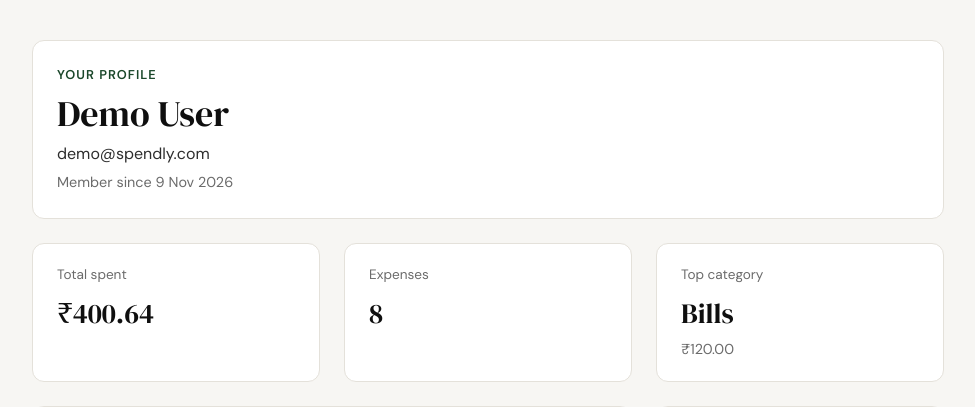
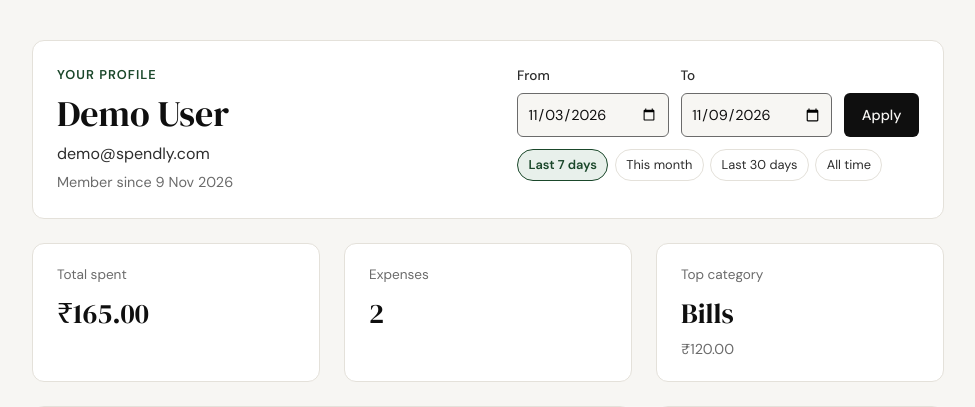
Before and after one commit to Aniket76/spendly, a Flask app: page /profile in a window 1280 px wide. Shown: the part 61-468 px from the top of the page, without its empty margins (152-1127 px from the left). Run offline with Flask 3, Linux system fonts and the light colour scheme; the visitor is signed in with stand-in values (Sample User, id 1); data comes from the database, SQL or seed files in the repository.

Commit message:
Add date filter to profile page
Filter the profile's stats, category breakdown and expenses by an
inclusive date range via ?date_from= / ?date_to=, with quick ranges
(Last 7 days default, This month, Last 30 days, All time via ?range=all).
The filter lives in the profile header card. The expenses table now lists
every row in the range. Includes spec 05 and tests.

Co-Authored-By: Claude Sonnet 5.5 <noreply@anthropic.com>

```diff
--- a/app.py
+++ b/app.py
@@ -1,6 +1,6 @@
 import os
 import sqlite3
-from datetime import date
+from datetime import date, timedelta
 
 from flask import Flask, redirect, render_template, request, session, url_for
 from werkzeug.security import check_password_hash
@@ -142,6 +142,49 @@ def privacy_policy():
     return render_template("privacy_policy.html")
 
 
+DEFAULT_PRESET = "last_7"
+INVALID_RANGE_ERROR = "Enter valid dates, with the start on or before the end."
+
+
+def _parse_date(text):
+    """Return text as a date if it is strictly YYYY-MM-DD, else raise ValueError."""
+    parsed = date.fromisoformat(text)
+    if parsed.isoformat() != text:
+        raise ValueError(text)
+    return parsed
+
+
+def _parse_date_range(raw_from, raw_to):
+    """Validate the filter inputs; return (date_from, date_to, error).
+
+    Blank values mean "not set". Any invalid input or a reversed range returns
+    (None, None, error) so the caller falls back to all-time data.
+    """
+    raw_from, raw_to = (raw_from or "").strip(), (raw_to or "").strip()
+    try:
+        start = _parse_date(raw_from) if raw_from else None
+        end = _parse_date(raw_to) if raw_to else None
+    except ValueError:
+        return None, None, INVALID_RANGE_ERROR
+    if start and end and start > end:
+        return None, None, INVALID_RANGE_ERROR
+    return (
+        start.isoformat() if start else None,
+        end.isoformat() if end else None,
+        None,
+    )
+
+
+def _preset_ranges(today=None):
+    """Return the quick-filter ranges as (date_from, date_to) ISO pairs."""
+    today = today or date.today()
+    return {
+        "last_7": ((today - timedelta(days=6)).isoformat(), today.isoformat()),
+        "this_month": (today.replace(day=1).isoformat(), today.isoformat()),
+        "last_30": ((today - timedelta(days=29)).isoformat(), today.isoformat()),
+    }
+
+
 @app.route("/profile")
 def profile():
     user_id = session.get("user_id")
@@ -153,12 +196,37 @@ def profile():
         session.clear()
         return redirect(url_for("login"))
 
+    presets = _preset_ranges()
+    if any(key in request.args for key in ("date_from", "date_to", "range")):
+        date_from, date_to, filter_error = _parse_date_range(
+            request.args.get("date_from"), request.args.get("date_to")
+        )
+    else:
+        # No filter in the URL: open on the default quick range.
+        (date_from, date_to), filter_error = presets[DEFAULT_PRESET], None
+    filter_active = date_from is not None or date_to is not None
+    summary = get_expense_summary(user_id, date_from=date_from, date_to=date_to)
+    # An unfiltered count tells "no expenses at all" apart from "none in range".
+    has_expenses = (
+        get_expense_summary(user_id)["count"] > 0 if filter_active else summary["count"] > 0
+    )
+
     return render_template(
         "profile.html",
         user=user,
-        summary=get_expense_summary(user_id),
-        category_totals=get_category_totals(user_id),
-        expenses=get_recent_expenses(user_id),
+        summary=summary,
+        category_totals=get_category_totals(
+            user_id, date_from=date_from, date_to=date_to
+        ),
+        expenses=get_recent_expenses(
+            user_id, limit=None, date_from=date_from, date_to=date_to
+        ),
+        date_from=date_from,
+        date_to=date_to,
+        filter_active=filter_active,
+        filter_error=filter_error,
+        has_expenses=has_expenses,
+        presets=presets,
     )
 
 
--- a/static/css/profile.css
+++ b/static/css/profile.css
@@ -14,7 +14,14 @@
     border-radius: var(--radius-md);
     padding: 1.5rem;
     margin-bottom: 1.5rem;
+    display: flex;
+    flex-wrap: wrap;
+    align-items: flex-start;
+    justify-content: space-between;
+    gap: 1.5rem 2rem;
 }
+
+.profile-user { min-width: 0; flex: 1 1 14rem; }
 
 .profile-eyebrow {
     font-size: 0.8rem;
@@ -44,6 +51,98 @@
     margin-top: 0.25rem;
     font-size: 0.9rem;
     color: var(--ink-muted);
+}
+
+/* ---- Date filter -------------------------------------------------- */
+
+.profile-filter {
+    display: flex;
+    flex-direction: column;
+    gap: 0.75rem;
+    min-width: 0;
+}
+
+.filter-form {
+    display: flex;
+    flex-wrap: wrap;
+    align-items: flex-end;
+    gap: 0.75rem;
+}
+
+.filter-field label {
+    display: block;
+    font-size: 0.85rem;
+    font-weight: 500;
+    color: var(--ink-soft);
+    margin-bottom: 0.4rem;
+}
+
+.filter-input {
+    min-height: 2.75rem;
+    padding: 0.5rem 0.6rem;
+    border: 1px solid var(--ink-muted);
+    border-radius: var(--radius-sm);
+    font-family: var(--font-body);
+    font-size: 0.9rem;
+    color: var(--ink);
+    background: var(--paper);
+}
+
+.filter-apply { min-height: 2.75rem; padding: 0.6rem 1.1rem; cursor: pointer; }
+
+.filter-input:focus-visible,
+.filter-apply:focus-visible,
+.filter-link:focus-visible,
+.filter-preset:focus-visible {
+    outline: 2px solid var(--accent);
+    outline-offset: 2px;
+}
+
+.filter-link {
+    color: var(--accent);
+    font-weight: 500;
+    text-decoration: underline;
+    display: inline-flex;
+    align-items: center;
+    min-height: 2.75rem;
+}
+
+.filter-presets {
+    display: flex;
+    flex-wrap: wrap;
+    align-items: center;
+    gap: 0.4rem;
+}
+
+.filter-preset {
+    display: inline-flex;
+    align-items: center;
+    min-height: 2rem;
+    padding: 0 0.65rem;
+    border: 1px solid var(--border);
+    border-radius: var(--radius-lg);
+    font-size: 0.8rem;
+    color: var(--ink-soft);
+    text-decoration: none;
+}
+
+.filter-preset:hover { background: var(--paper-warm); }
+
+.filter-preset[aria-current="true"] {
+    background: var(--accent-light);
+    border-color: var(--accent);
+    color: var(--accent);
+    font-weight: 600;
+}
+
+.filter-error {
+    margin-top: 1rem;
+    padding: 0.6rem 0.9rem;
+    background: var(--danger-light);
+    border: 1px solid var(--danger);
+    border-radius: var(--radius-sm);
+    color: var(--danger);
+    font-size: 0.9rem;
 }
 
 /* ---- Stat tiles --------------------------------------------------- */
@@ -234,6 +333,12 @@
     .profile-card,
     .profile-header { padding: 1.25rem 1rem; }
 
+    .profile-filter { width: 100%; }
+
+    .filter-field,
+    .filter-input,
+    .filter-apply { width: 100%; }
+
     .expense-table thead { display: none; }
     .expense-table,
     .expense-table tbody,
--- a/templates/profile.html
+++ b/templates/profile.html
@@ -10,10 +10,38 @@
 <div class="profile-page">
 
     <section class="profile-header" aria-labelledby="profile-name">
-        <p class="profile-eyebrow">Your profile</p>
-        <h1 class="profile-name" id="profile-name">{{ user.name }}</h1>
-        <p class="profile-email">{{ user.email }}</p>
-        <p class="profile-meta">Member since {{ user.created_at | human_date }}</p>
+        <div class="profile-user">
+            <p class="profile-eyebrow">Your profile</p>
+            <h1 class="profile-name" id="profile-name">{{ user.name }}</h1>
+            <p class="profile-email">{{ user.email }}</p>
+            <p class="profile-meta">Member since {{ user.created_at | human_date }}</p>
+        </div>
+
+        <div class="profile-filter" role="group" aria-labelledby="filter-heading">
+            <h2 class="sr-only" id="filter-heading">Filter by date</h2>
+            <form class="filter-form" method="get" action="{{ url_for('profile') }}">
+                <div class="filter-field">
+                    <label for="date_from">From</label>
+                    <input class="filter-input" type="date" id="date_from" name="date_from" value="{{ date_from or '' }}">
+                </div>
+                <div class="filter-field">
+                    <label for="date_to">To</label>
+                    <input class="filter-input" type="date" id="date_to" name="date_to" value="{{ date_to or '' }}">
+                </div>
+                <button class="btn-primary filter-apply" type="submit">Apply</button>
+            </form>
+
+            <div class="filter-presets" role="group" aria-label="Quick date ranges">
+                <a class="filter-preset" href="{{ url_for('profile', date_from=presets.last_7[0], date_to=presets.last_7[1]) }}"{% if (date_from, date_to) == presets.last_7 %} aria-current="true"{% endif %}>Last 7 days</a>
+                <a class="filter-preset" href="{{ url_for('profile', date_from=presets.this_month[0], date_to=presets.this_month[1]) }}"{% if (date_from, date_to) == presets.this_month %} aria-current="true"{% endif %}>This month</a>
+                <a class="filter-preset" href="{{ url_for('profile', date_from=presets.last_30[0], date_to=presets.last_30[1]) }}"{% if (date_from, date_to) == presets.last_30 %} aria-current="true"{% endif %}>Last 30 days</a>
+                <a class="filter-preset" href="{{ url_for('profile', range='all') }}"{% if not filter_active and not filter_error %} aria-current="true"{% endif %}>All time</a>
+            </div>
+
+            {% if filter_error %}
+            <p class="filter-error" role="alert">{{ filter_error }}</p>
+            {% endif %}
+        </div>
     </section>
 
     <section class="profile-stats" aria-label="Spending summary">
@@ -36,10 +64,15 @@
         </div>
     </section>
 
-    {% if summary.count == 0 %}
+    {% if not has_expenses %}
     <section class="profile-card profile-empty" aria-labelledby="empty-heading">
         <h2 class="profile-card-title" id="empty-heading">No expenses yet</h2>
         <p class="profile-empty-text">Once you record spending, your totals, category breakdown and recent expenses will show up here.</p>
+    </section>
+    {% elif summary.count == 0 %}
+    <section class="profile-card profile-empty" aria-labelledby="no-results-heading">
+        <h2 class="profile-card-title" id="no-results-heading">No expenses in this range</h2>
+        <p class="profile-empty-text">Try a wider range, or <a class="filter-link" href="{{ url_for('profile', range='all') }}">clear the filter</a> to see all your expenses.</p>
     </section>
     {% else %}
 
```
Also changed, not shown: CLAUDE.md (+1 -1 lines), database/db.py (+51 -18 lines), tests/test_date_filter.py (added, +371 -0 lines), tests/test_profile.py (+5 -5 lines), .claude/specs/05-date-filter.md (added).
